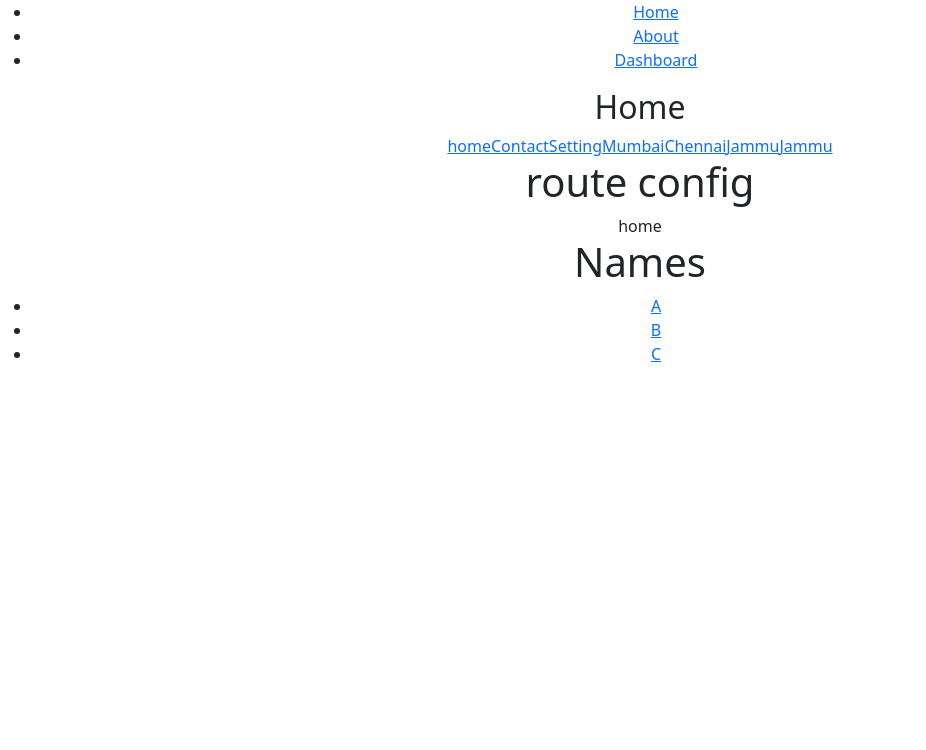
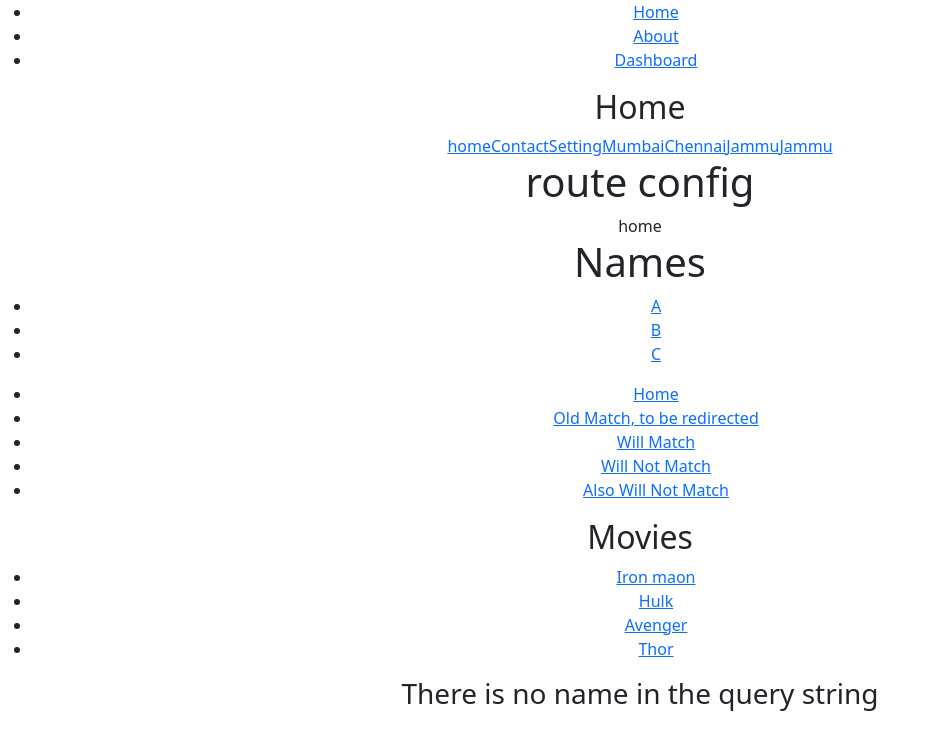
Before and after one commit to Nikki0830/CLAYFIN_TRAINING2, a React (Create React App) app in the folder 16th june/my-app/: page / in a window 1280 px wide. Shown: the top 750 px of the page, without its empty margins (0-926 px from the left). Built offline with nearby package versions, Linux system fonts and the light colour scheme.

Commit message:
all-routing

```diff
--- a/16th june/my-app/src/App.js
+++ b/16th june/my-app/src/App.js
@@ -29,6 +29,8 @@ import Useref from "./components/Usereffuncom/Useref";
 import RouteR from "./components/Routing/RouteR";
 import Routing1 from "./components/RoutingEx/Routing1";
 import Useparam from "./components/Routing/Useparam";
+import Nomatch from "./components/Routing/Nomatch";
+import Queryparam from "./components/Routing/Queryparam";
 
 
 function App() {
@@ -61,6 +63,8 @@ function App() {
         <RouteR/>
         <Routing1/>
         <Useparam/>
+        <Nomatch/>
+        <Queryparam/>
       </div>
     </>
   );
--- /dev/null
+++ b/16th june/my-app/src/components/Routing/Nomatch.js
@@ -0,0 +1,49 @@
+import React, { Component } from "react";
+import { Link, Route } from "react-router-dom";
+
+export class Nomatch extends Component {
+  render() {
+    return (
+      <>
+        <ul>
+          <li>
+            <Link to="/">Home</Link>
+          </li>
+          <li>
+            <Link to="/old-match">Old Match, to be redirected</Link>
+          </li>
+          <li>
+            <Link to="/will-match">Will Match</Link>
+          </li>
+          <li>
+            <Link to="/will-not-match">Will Not Match</Link>
+          </li>
+          <li>
+            <Link to="/also/will/not/match">Also Will Not Match</Link>
+          </li>
+        </ul>
+
+        <Route path="/old-match">
+          <Oldmatch />
+        </Route>
+        <Route path="*">
+          <Willnotmatch />
+        </Route>
+      </>
+    );
+  }
+}
+
+export default Nomatch;
+
+const Oldmatch = () => {
+  <div>
+    <h1>Old-match</h1>
+  </div>;
+};
+
+const Willnotmatch = () => {
+  <div>
+    <h1>Will not match</h1>
+  </div>;
+};
--- /dev/null
+++ b/16th june/my-app/src/components/Routing/Queryparam.js
@@ -0,0 +1,46 @@
+import React from "react";
+import { Link, useLocation } from "react-router-dom";
+
+const Child = ({ name }) => {
+  return (
+    <div>
+      {name ? (
+        <p>
+          The name in the query is <strong>{name}</strong>
+        </p>
+      ) : (
+        <h3>There is no name in the query string</h3>
+      )}
+    </div>
+  );
+};
+
+function useQuery() {
+  return new URLSearchParams(useLocation().search);
+}
+
+export default function Queryparam() {
+  let query = useQuery();
+  return (
+    <>
+      <div>
+        <h2>Movies</h2>
+        <ul>
+          <li>
+            <Link to="/movies?name=iron-man">Iron maon</Link>
+          </li>
+          <li>
+            <Link to="/movies?name=hulk">Hulk</Link>
+          </li>
+          <li>
+            <Link to="/movies?name=avenger">Avenger</Link>
+          </li>
+          <li>
+            <Link to="/movies?name=thor">Thor</Link>
+          </li>
+        </ul>
+        <Child name = {query.get("name")}/>
+      </div>
+    </>
+  );
+}
```
